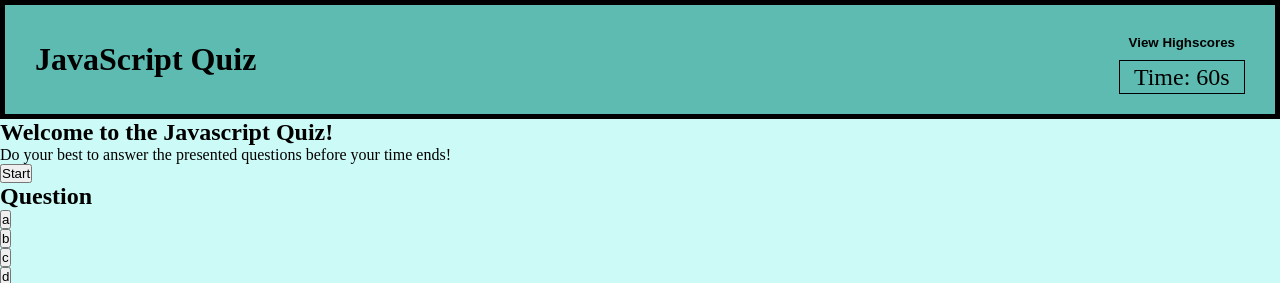
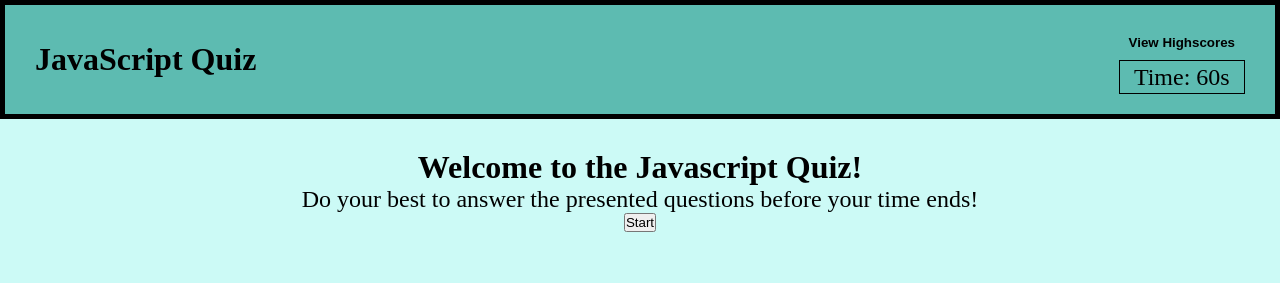
Before and after one commit to enzonsn/quizProj, a plain HTML site: page index.html in a window 1280 px wide. Shown: the top 283 px of the page. Drawn offline with Linux system fonts and the light colour scheme.

Commit message:
made the questionSect, endScreen, and scores sections hidden

```diff
--- a/assets/css/styles.css
+++ b/assets/css/styles.css
@@ -39,3 +39,18 @@ header .timer{
     padding: 2.5px 0 2.5px;
     font-size: 1.5em;
 }
+
+.startScreen{
+    text-align: center;
+    margin: 30px 0 0 0;
+}
+.startScreen h1{
+    font-size: 2em;
+}
+.startScreen p{
+    font-size: 1.5em;
+}
+
+.questionSect, .endScreen, .scores{
+    display: none;
+}
```
